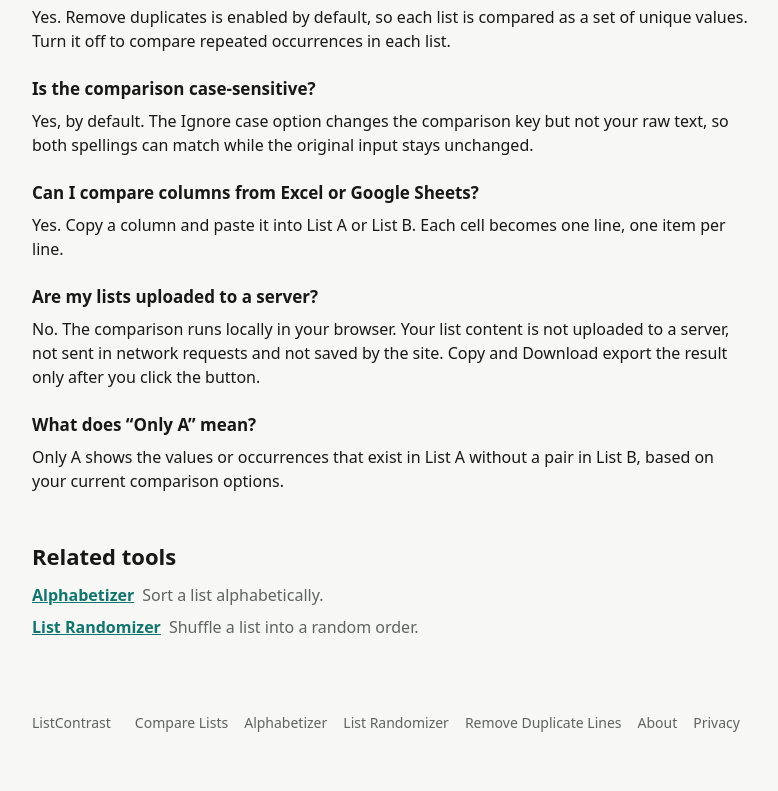
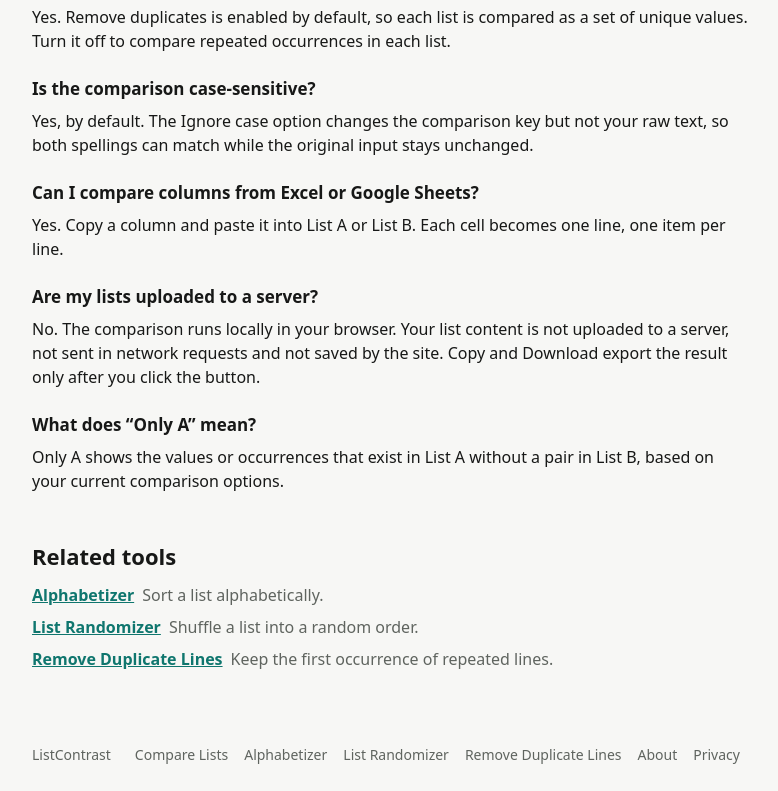
Before and after one commit to DanilaH/super-converter, an Astro site: page / in a window 1280 px wide. Shown: the part 2058-2849 px from the top of the page, without its empty margins (40-818 px from the left). Before the commit the page ends 2817 px from the top, so only its background shows below. Built offline with nearby package versions, Linux system fonts and the light colour scheme; Astro itself is replaced by a stand-in of ours.

Commit message:
[CL-042] Link Dedupe from Compare Lists

```diff
--- a/src/pages/index.astro
+++ b/src/pages/index.astro
@@ -31,6 +31,11 @@ const { home } = englishContent;
         href: "/randomize-list",
         label: "List Randomizer",
         description: "Shuffle a list into a random order.",
+      },
+      {
+        href: "/remove-duplicate-lines",
+        label: "Remove Duplicate Lines",
+        description: "Keep the first occurrence of repeated lines.",
       },
     ]}
   />
```
